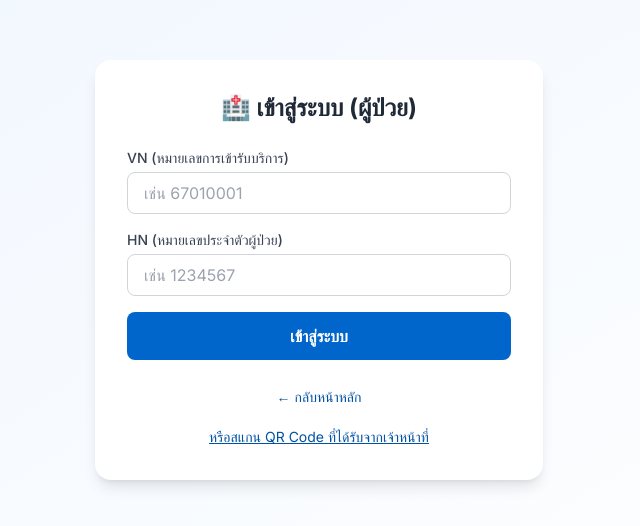
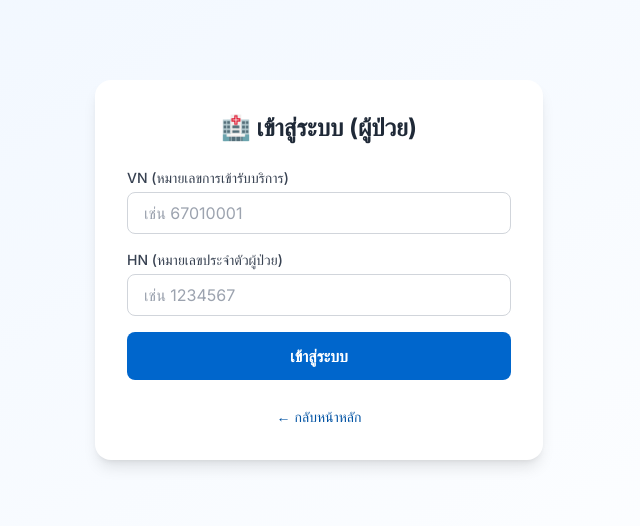
Before and after one commit to prhdev222/patientjourney, a Next.js app in the folder OneDrive/Desktop/patientjourney/: page /patient/login in a window 1280 px wide. Shown: the part 130-656 px from the top of the page, without its empty margins (321-961 px from the left). Built offline with nearby package versions, Linux system fonts and the light colour scheme.

Commit message:
remove QR scanner link from patient login page

```diff
--- a/OneDrive/Desktop/patientjourney/app/patient/login/page.tsx
+++ b/OneDrive/Desktop/patientjourney/app/patient/login/page.tsx
@@ -500,15 +500,6 @@ export default function PatientLoginPage() {
           </Link>
         </div>
 
-        <div className="mt-4 text-center">
-          <button
-            type="button"
-            onClick={() => setShowQRScanner(true)}
-            className="text-sm text-primary-600 hover:text-primary-700 underline"
-          >
-            หรือสแกน QR Code ที่ได้รับจากเจ้าหน้าที่
-          </button>
-        </div>
       </div>
 
       {/* QR Scanner Modal */}
```
